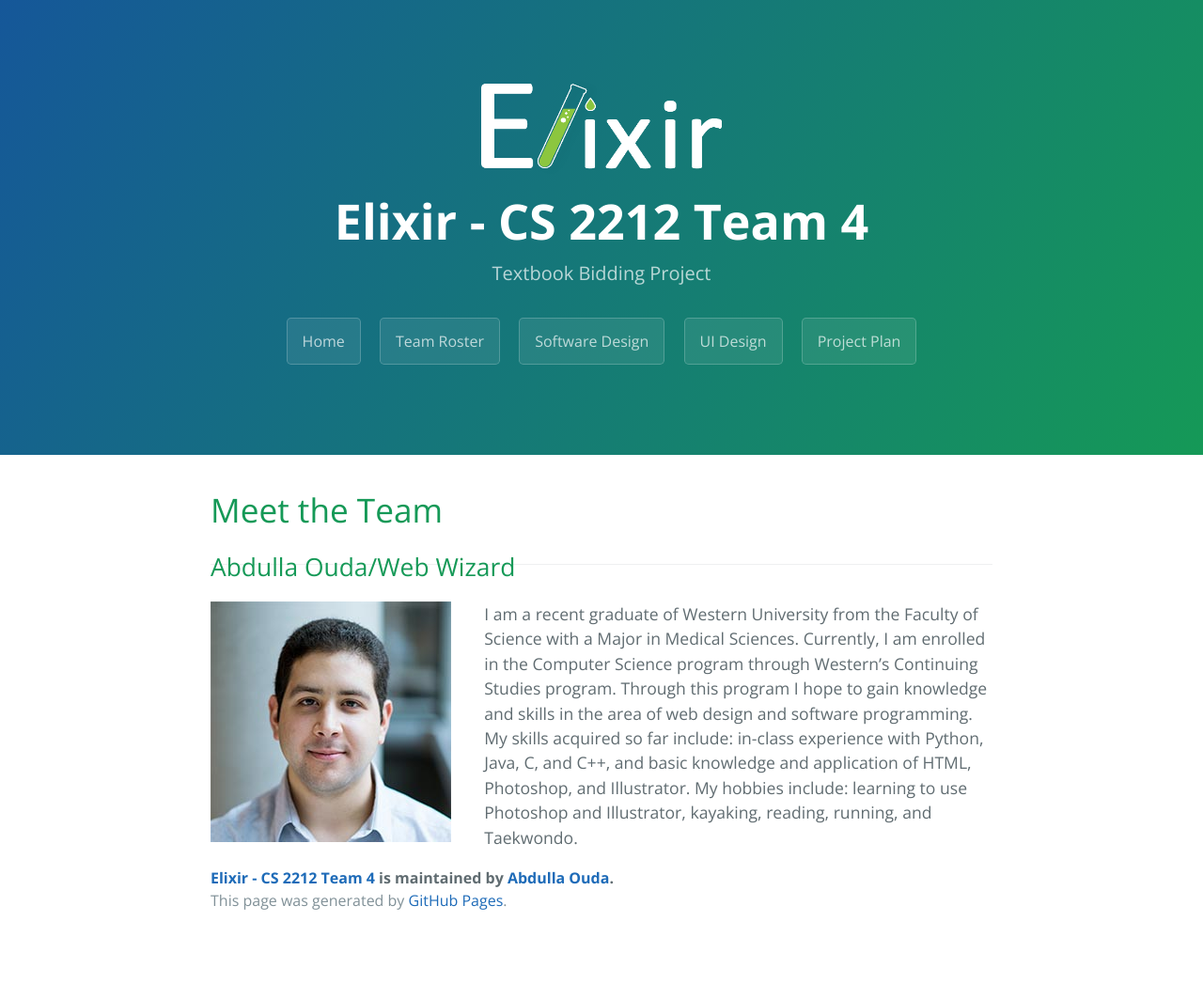
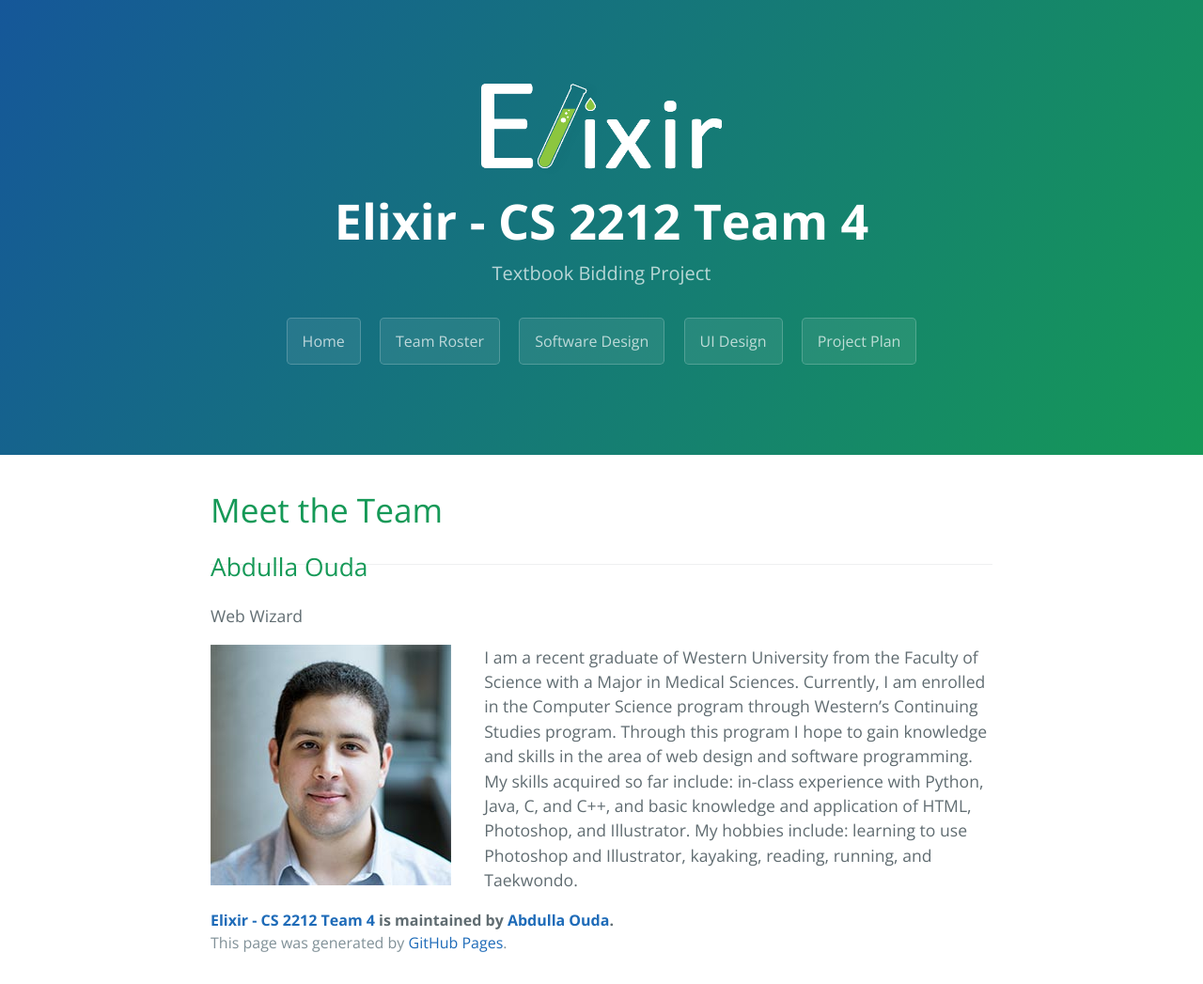
Before and after one commit to zpan45/textbook.town, a Jekyll site: the page built from docs/roster.html, in a window 1280 px wide. Shown: the whole page at 94% size. Built offline with Jekyll 4.4.1, drawn with Linux system fonts in a browser that asks for light colours; before the commit the page ends 1002 px from its top, so only the background shows below that.

```diff
--- a/docs/roster.html
+++ b/docs/roster.html
@@ -7,7 +7,8 @@ title: {{ site.name }}
   <body>
     <h1> Meet the Team </h1>
     <div class="person1" style="float:left; display:inline-block; ">
-      <h2> Abdulla Ouda/Web Wizard </h2>
+      <h2> Abdulla Ouda </h2>
+      <p> Web Wizard </p>
         <span style="float:left;width: 35%;">
             <img src="images/Abdulla.jpg" width="256" height="256" />
         </span>
```
